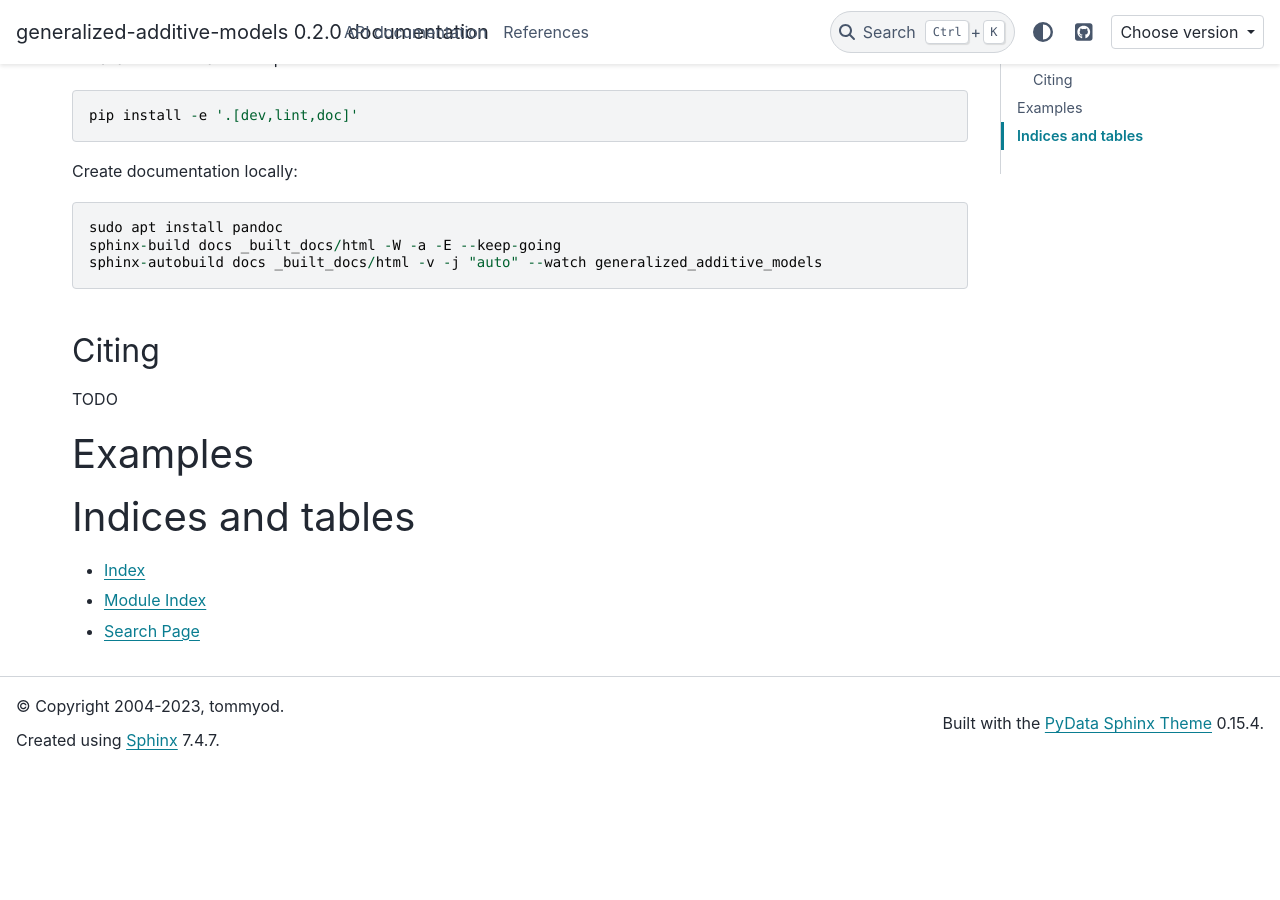
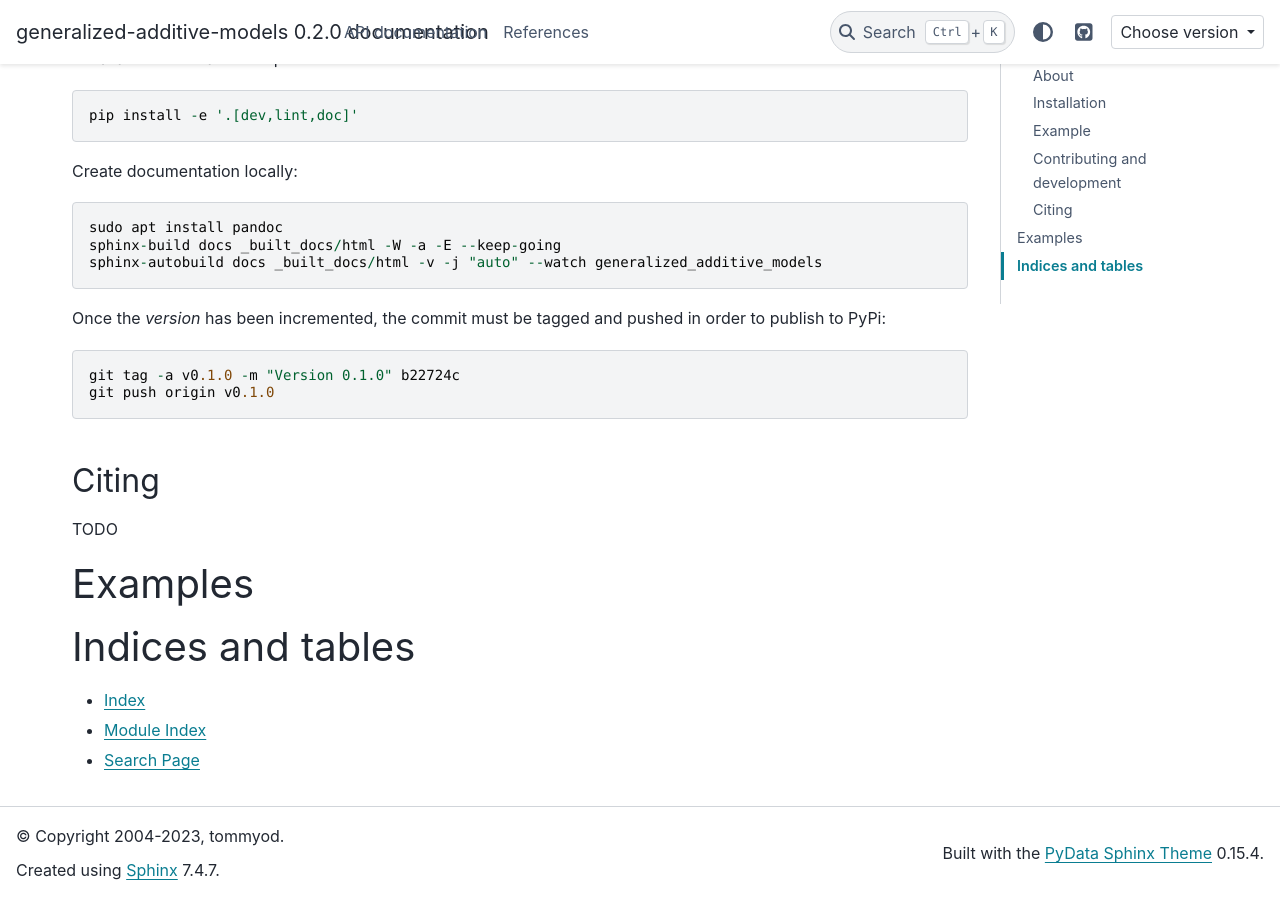
Before and after one commit to tommyod/generalized-additive-models, a Sphinx documentation site: the page built from docs/index.rst, in a window 1280 px wide and 900 px high, scrolled down 1710 px. Built offline with Sphinx 7.4.7 and the PyData theme 0.15.4, drawn with Linux system fonts in a browser that asks for light colours; pages that are not in the unit, such as notebooks, are missing from menus; before the commit the page ends 2480 px from its top, so only the background shows below that.

Commit message:
info about git tags

```diff
--- a/README.rst
+++ b/README.rst
@@ -104,6 +104,11 @@
     sphinx-build docs _built_docs/html -W -a -E --keep-going
     sphinx-autobuild docs _built_docs/html -v -j "auto" --watch generalized_additive_models
 
+Once the `version` has been incremented, the commit must be tagged and pushed in order to publish to PyPi::
+
+    git tag -a v0.1.0 -m "Version 0.1.0" b22724c
+    git push origin v0.1.0
+
 Citing
 ------
 
```
Also changed, not shown: docs/conf.py (+5 -5 lines).
